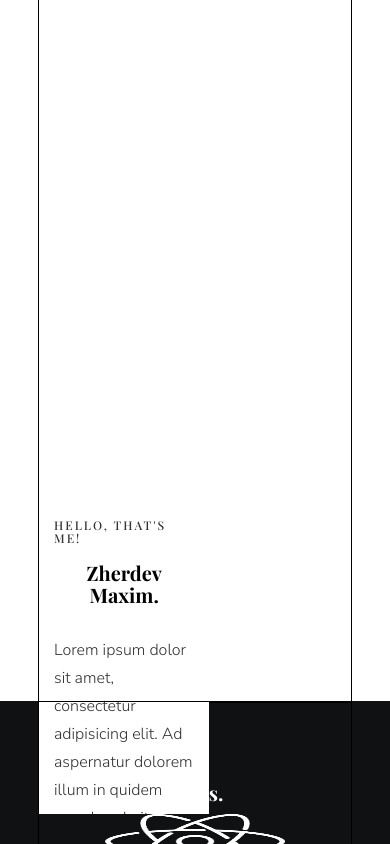
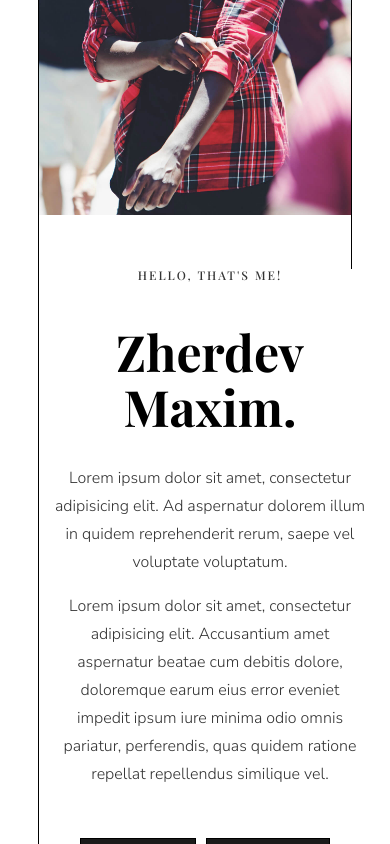
Before and after one commit to ZherdevMak/portfolio, a React (Create React App) app: page / in a window 390 px wide. Shown: the part 1156-2000 px from the top of the page. Built offline with nearby package versions, Linux system fonts and the light colour scheme.

Commit message:
page 2 optimized 300px

```diff
--- a/src/Main/Main.module.scss
+++ b/src/Main/Main.module.scss
@@ -6,6 +6,18 @@
   justify-content: center;
   height: 120vh;
   background-color: $backgroundColor;
+  @media (max-width: 991px) {
+
+    height: max-content;
+  }
+
+  @media (max-width: 767px) {
+
+  }
+  @media (max-width: 550px) {
+
+  }
+
   .container {
     display: flex;
     height: 100%;
@@ -14,66 +26,97 @@
     width: 80%;
     border: 1px solid;
     flex-wrap: wrap;
+    @media (max-width: 991px) {
+      display: block;
+      width: 80%;
+      height: max-content;
+      padding: 100px 0;
+    }
+    @media (max-width: 767px) {
+      text-align: center;
+    }
+    @media (max-width: 550px) {
+
+    }
+
     .photoContainer {
       width: 50%;
       height: 80%;
       overflow: hidden;
+      @media (max-width: 991px) {
+        width: 100%;
+      }
+
       .photo {
         width: 100%;
         background-color: #b9bcb2;
       }
     }
+
     .textAboutMe {
       width: 45%;
       height: 80%;
       background-color: $backgroundColor;
       padding-right: 15px;
       padding-left: 15px;
+      @media (max-width: 991px) {
+        width: 100%;
+        height: max-content;
+      }
+
       .greeting {
         visibility: visible;
         animation-delay: 0.4s;
         animation-name: fadeInUp;
-                @include text($mainFont,12px,500,1.1);
+        @include text($mainFont, 12px, 500, 1.1);
         color: #333;
         margin-top: 20px;
         letter-spacing: 2px;
         text-transform: uppercase;
+        @media (max-width: 991px) {
+          margin-top: 50px;
         }
+      }
+
       .nameText {
-                @include text($mainFont,100px,700,1.1);
+        @include text($mainFont, 100px, 700, 1.1);
         text-transform: capitalize;
         margin-bottom: 30px;
         color: $textColor;
         @media screen and (max-width: 1050px) {
           font-size: 80px;
         }
-
+        @media (max-width: 991px) {
+          font-size: 100px;
+        }
         @media (max-width: 767px) {
-                font-size: 55px;
+          font-size: 75px;
         }
         @media (max-width: 550px) {
-                font-size: 20px;
-                text-align: center;
+          font-size: 50px;
         }
       }
+
       .infoText {
-                @include text($headerFont,16px,300,1.42);
+        @include text($headerFont, 16px, 300, 1.42);
         line-height: 28px;
         color: #333;
       }
+
       .socialLinksContainer {
         margin-top: 40px;
         display: flex;
         justify-content: flex-start;
         align-items: center;
+        flex-wrap: wrap;
         @media (max-width: 767px) {
-                    display: block;
+            justify-content: center;
         }
-                @media (max-width: 550px) {
-                    display: block;
-                }
+        //@media (max-width: 550px) {
+        //    display: block;
+        //}
         .socialLinkButton {
-                    @include text($mainFont,12px,300,1.42);
+          @include text($mainFont, 12px, 300, 1.42);
           color: $imagesTextColor;
           background: #1B1B1B;
           padding: 8px 18px;
@@ -82,19 +125,20 @@
           border: 1px solid #000;
           cursor: pointer;
           margin-right: 10px;
+          margin-top: 10px;
           transition: all 0.2s;
-                    @media screen and (max-width: 900px) {
-                        padding: 8px 14px;
-
-                    }
+          //@media screen and (max-width: 900px) {
+          //  padding: 8px 14px;
+          //
+          //}
 
           @media (max-width: 767px) {
-                    padding: 8px 5px;
-                    margin-right: 0;
+            //padding: 8px 5px;
+            //margin-right: 10px;
           }
-                  @media (max-width: 550px) {
-                    padding: 8px 5px;
-                  }
+          //@media (max-width: 550px) {
+          //  padding: 8px 5px;
+          //}
           &:hover {
             border: 1px solid #000;
             background: #fff;
--- a/src/Main/Main.tsx
+++ b/src/Main/Main.tsx
@@ -15,7 +15,7 @@ const Main = () => {
                     </div>
                     <div className={stl.textAboutMe}>
                         <h3 className={stl.greeting}>HELLO, THAT'S ME!</h3>
-                        <h2 className={stl.nameText}>Zherdev Maxim.</h2>
+                        <h2 className={stl.nameText}>Zherdev <br/> Maxim.</h2>
                         <p className={stl.infoText}>Lorem ipsum dolor sit amet, consectetur adipisicing elit. Ad aspernatur dolorem illum in
                             quidem reprehenderit rerum, saepe vel voluptate voluptatum.</p>
                         <p className={stl.infoText}>Lorem ipsum dolor sit amet, consectetur adipisicing elit. Accusantium amet aspernatur beatae
@@ -23,8 +23,8 @@ const Main = () => {
                             pariatur, perferendis, quas quidem ratione repellat repellendus similique vel.</p>
                         <div className={stl.socialLinksContainer}>
                             <button className={stl.socialLinkButton}>Facebook</button>
+                            <button className={stl.socialLinkButton}>Instagram</button>
                             <button className={stl.socialLinkButton}>VK</button>
-                            <button className={stl.socialLinkButton}>Instagram</button>
                         </div>
                     </div>
 
```
Lines whose indentation alone changed are shown as unchanged.
